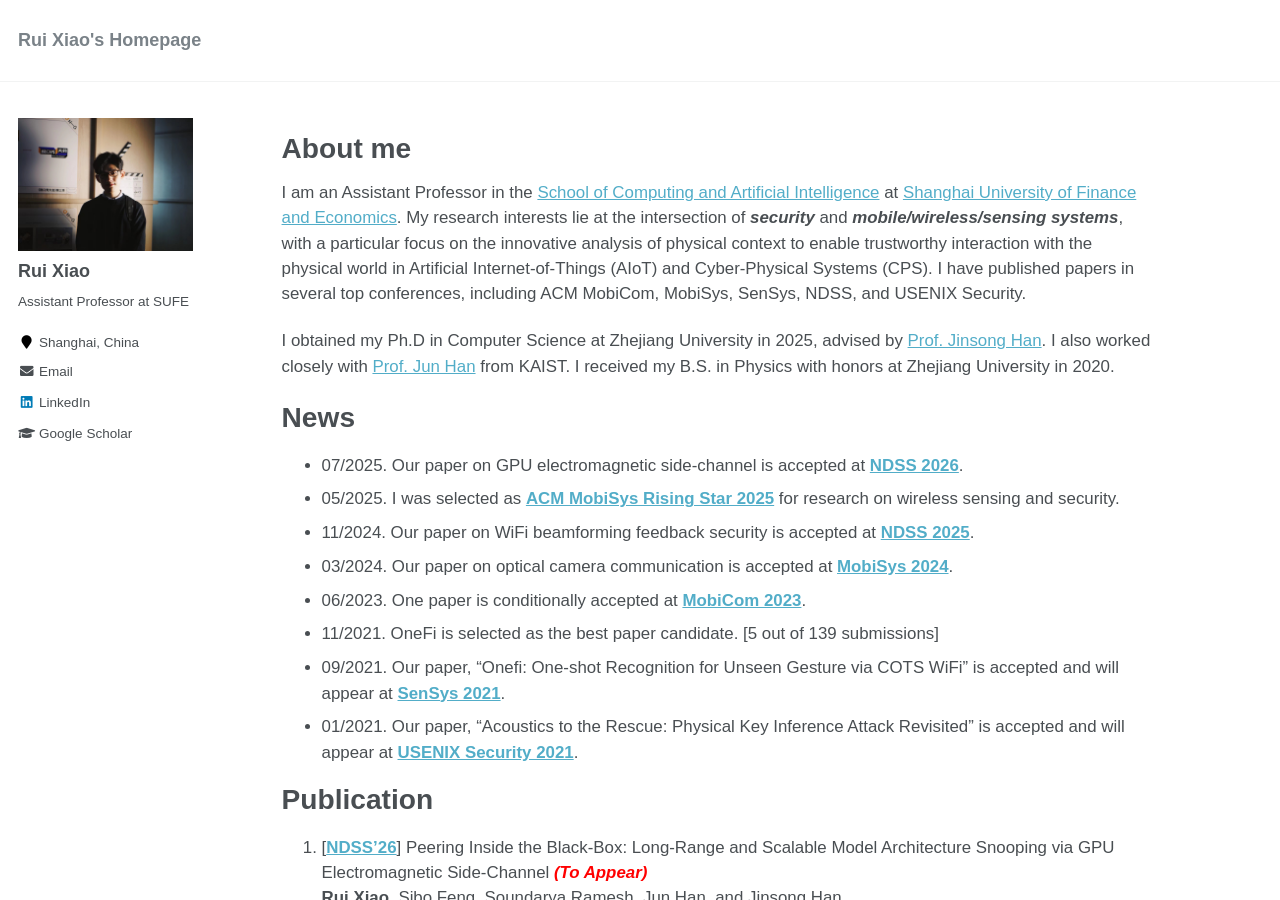
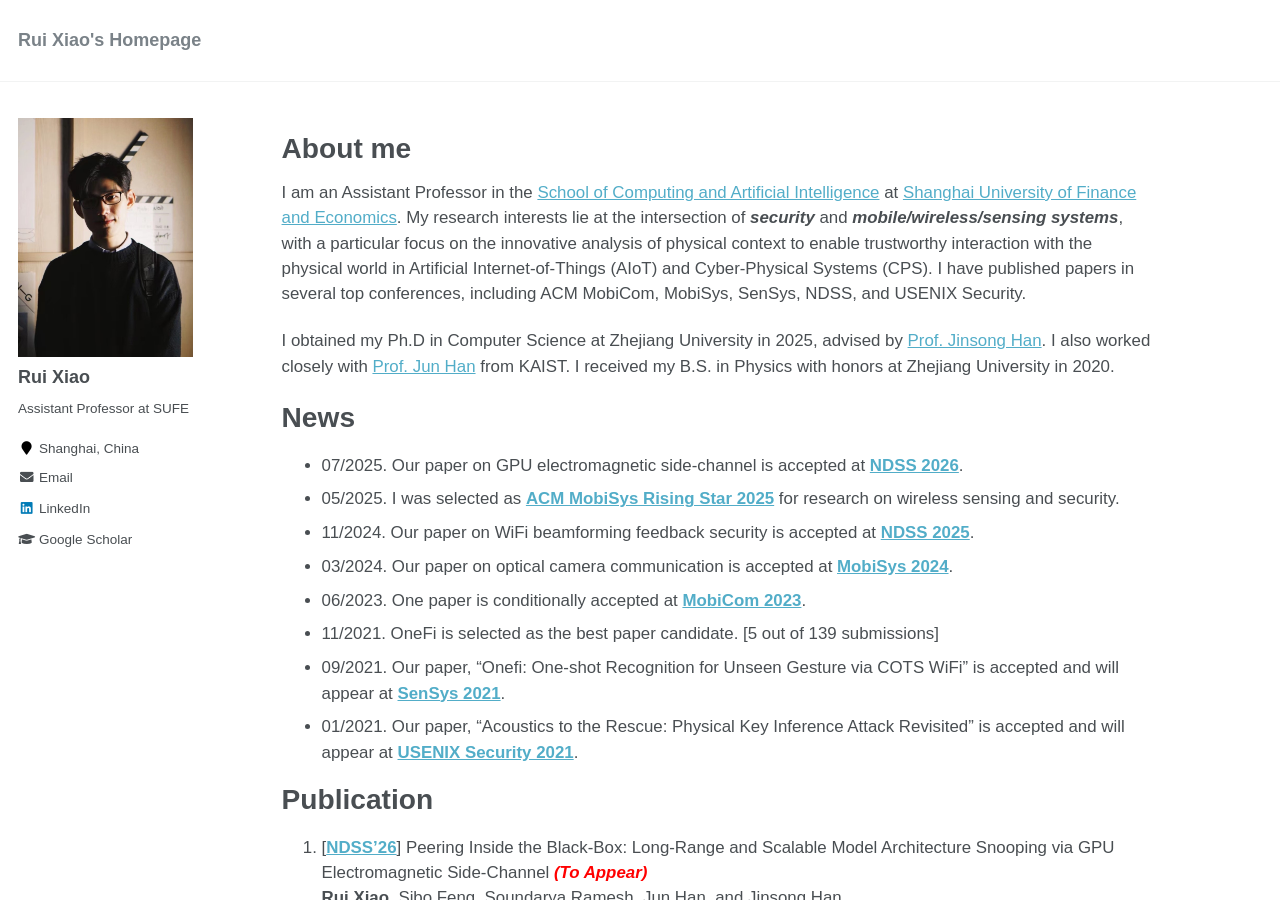
Before and after one commit to ruixiao24/ruixiao24.github.io, a Jekyll site: the page built from _pages/about.md, in a window 1280 px wide and 900 px high. Built offline with Jekyll 4.4.1, drawn with Linux system fonts in a browser that asks for light colours.

Commit message:
Update _config.yml

```diff
--- a/_config.yml
+++ b/_config.yml
@@ -81,7 +81,7 @@
 # Site Author
 author:
   name             : "Rui Xiao"
-  avatar           : "rui_photo.JPG"
+  avatar           : "rui_photo_resized.JPG"
   bio              : "Assistant Professor at SUFE"
   location         : "Shanghai, China"
   employer         :
```
